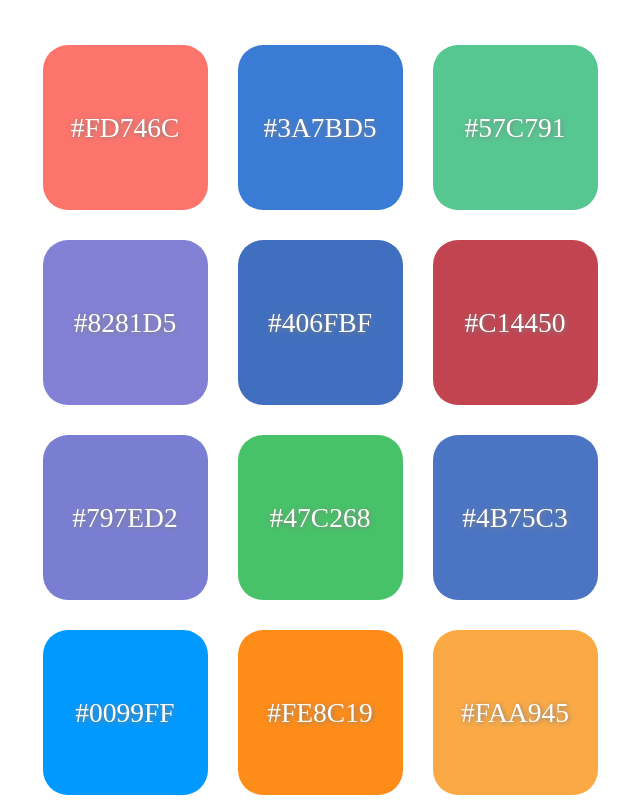
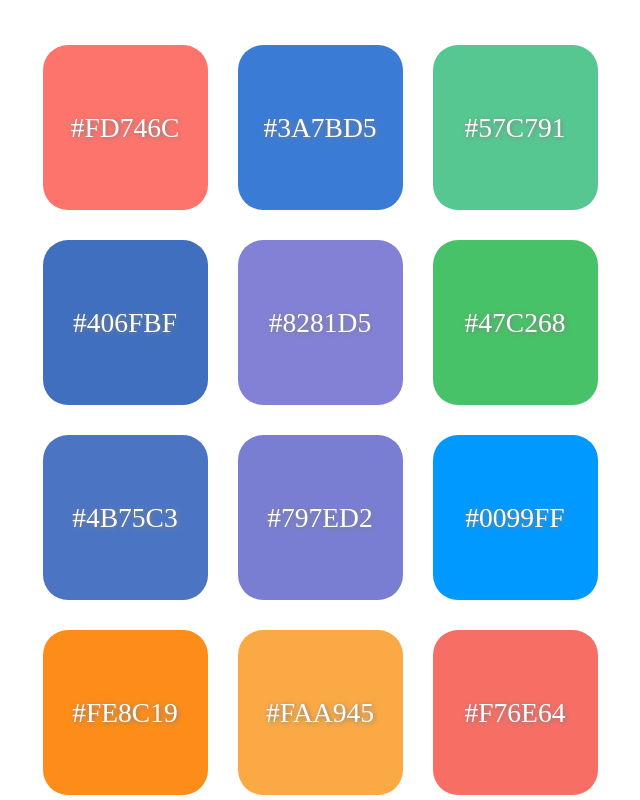
Before and after one commit to chalkworks/palatte, a plain HTML site: page index.html in a window 1280 px wide. Shown: the part 425-1225 px from the top of the page, without its empty margins (320-960 px from the left). Drawn offline with nearby package versions, Linux system fonts and the light colour scheme; some packages are replaced by stand-ins of ours; a script that the page names is missing; a web font is replaced by a local one.

Commit message:
Change location #1

```diff
--- a/index.html
+++ b/index.html
@@ -75,22 +75,19 @@
             <div class="color-box">#57C791</div>
           </div>
           <div class="col-xs-12 col-md-6 col-lg-4">
-            <div class="color-box">#8281D5</div>
-          </div>
-          <div class="col-xs-12 col-md-6 col-lg-4">
             <div class="color-box">#406FBF</div>
           </div>
           <div class="col-xs-12 col-md-6 col-lg-4">
-            <div class="color-box">#C14450</div>
-          </div>
-          <div class="col-xs-12 col-md-6 col-lg-4">
-            <div class="color-box">#797ED2</div>
+            <div class="color-box">#8281D5</div>
           </div>
           <div class="col-xs-12 col-md-6 col-lg-4">
             <div class="color-box">#47C268</div>
           </div>
           <div class="col-xs-12 col-md-6 col-lg-4">
             <div class="color-box">#4B75C3</div>
+          </div>
+          <div class="col-xs-12 col-md-6 col-lg-4">
+            <div class="color-box">#797ED2</div>
           </div>
           <div class="col-xs-12 col-md-6 col-lg-4">
             <div class="color-box">#0099FF</div>
```
